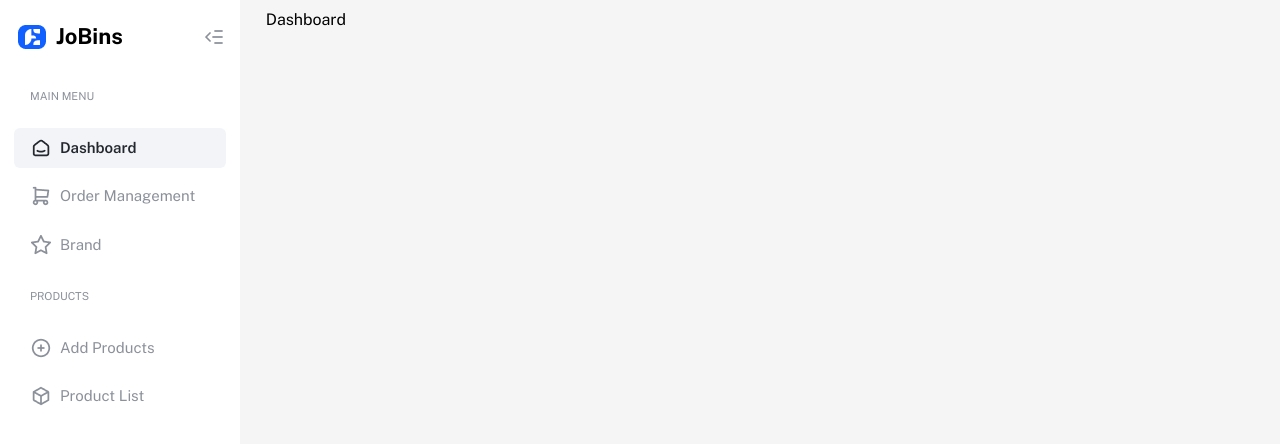
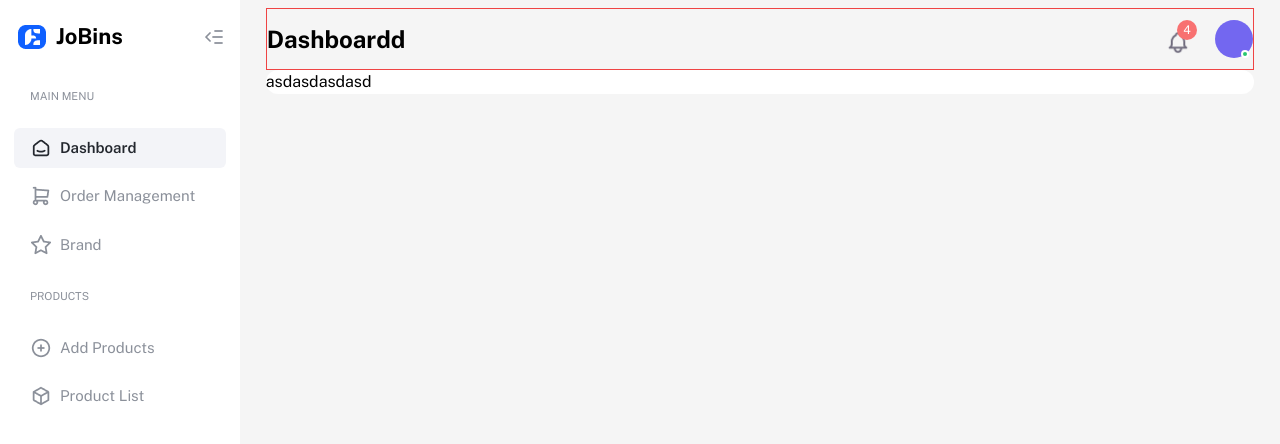
Before and after one commit to ZIR3A/jobins-frontend-challenge, a React (Vite) app: page / in a window 1280 px wide. Shown: the top 444 px of the page. Built offline with nearby package versions, Linux system fonts and the light colour scheme.

Commit message:
header component init

```diff
--- a/src/App.jsx
+++ b/src/App.jsx
@@ -3,6 +3,8 @@ import Layout from "./shared/Layout";
 function App() {
   return (
     <Layout>
+      {/* DIfferent routes can be defined here */}
+      {/* For now its only dashboard */}
       <Dashboard />
     </Layout>
   );
--- a/src/index.css
+++ b/src/index.css
@@ -3,13 +3,19 @@
 @tailwind base;
 @tailwind components;
 @tailwind utilities;
-
 html {
   font-family: "Public Sans", sans-serif;
   font-optical-sizing: auto;
   font-style: normal;
 }
 
+@layer components {
+  .card {
+    @apply rounded-xl bg-white
+  }
+}
+
+/* sidebar customization start */
 .sidebar-component {
   @apply max-w-[260px] h-screen min-w-[52px]
 }
@@ -26,17 +32,34 @@ html {
 
 .sidebar-menu-list-collapse {
   margin: auto 8px;
-  gap: 0;
   padding: 6px 8px 6px 8px;
+  @apply gap-0
 }
 
 .sidebar-header-wrapper-expand {
   padding: 20px 14px 20px 18px;
 }
+
 .sidebar-header-wrapper-collapse {
   padding: 20px 14px 20px 18px;
 }
 
+/* sidebar customization ends */
+
+/* Header customization starts */
+.header-wrapper {
+  height: 62px;
+  padding: 12px 0px 12px 0px;
+  @apply border border-red-500 flex justify-between items-center
+}
+
+.header-title {
+  @apply font-bold text-md sm:text-xl transition-all
+}
+
+/* Header customization ends */
+
+/* Main content customization ends */
 .main-section-wrapper {
   @apply bg-background w-full px-[26px] py-[8px]
 }
--- a/src/pages/dashboardModule/modules/Dashboard.jsx
+++ b/src/pages/dashboardModule/modules/Dashboard.jsx
@@ -1,8 +1,15 @@
 import React from 'react'
+import ContentWrapper from '../../../shared/ContentWrapper'
 
 const Dashboard = () => {
   return (
-    <div>Dashboard</div>
+    <ContentWrapper title="Dashboardd">
+      <div>
+        <div className="card">
+          asdasdasdasd
+        </div>
+      </div>
+    </ContentWrapper>
   )
 }
 
--- a/src/shared/Header.jsx
+++ b/src/shared/Header.jsx
@@ -1,16 +1,35 @@
-import PropTypes from 'prop-types'
-import { memo } from 'react'
+import PropTypes from "prop-types";
+import { memo } from "react";
+import { BellIcon } from "../utils";
 
 const Header = memo(function Header({ title }) {
     return (
-        <div className='header-wrapper'>
-            <span className='header-title'>{title}</span>
+        <div className="header-wrapper">
+            <span className="header-title">{title}</span>
+            <HeaderInfos />
         </div>
-    )
-})
+    );
+});
 
 Header.propTypes = {
-    title: PropTypes.string.isRequired
-}
+    title: PropTypes.string.isRequired,
+};
 
-export default Header
+export default Header;
+
+const HeaderInfos = memo(function HeaderInfos() {
+    const _count = 4
+    return (
+        <div className="flex gap-6 items-center justify-center">
+            <div className="notification-info">
+                <div className="relative w-[26px] h-[26px] notification-icon">
+                    <img src={BellIcon} className="absolute top-0 w-100 h-100 mt-1" alt="notification-bell-jobins" />
+                    <span className="absolute bottom-3 left-3 rounded-[100%] bg-red-400 h-[20px] w-[20px] flex justify-center items-center text-sm text-white">{_count}</span></div>
+            </div>
+            <div className="relative w-[38px] h-[38px]">
+                <div className="absolute w-full h-full rounded-full bg-blue-primary" />
+                <div className="absolute bottom-0 right-1 w-2 h-2 bg-green-primary rounded-full border-2 border-white" />
+            </div>
+        </div>
+    );
+});
--- a/src/shared/Layout.jsx
+++ b/src/shared/Layout.jsx
@@ -44,11 +44,7 @@ const Layout = memo(function Layout({ children }) {
           <SidebarItem icon={icon} text={name} active={active} isTitle={isTitle} key={_index} />
         ))}
       </Sidebar>
-      <section className="main-section-wrapper">
-        {/* DIfferent routes can be defined here */}
-        {/* For now its only dashboard */}
-        {children}
-      </section>
+      {children}
     </div>
   );
 });
--- a/src/utils/assets.js
+++ b/src/utils/assets.js
@@ -6,4 +6,5 @@ import ChevRight from "../assets/png/chev-right.png";
 import BoxIcon from "../assets/png/box.png";
 import CirclePlusIcon from "../assets/png/circle-plus.png";
 import StarIcon from "../assets/png/star.png";
-export { Logo, SmartHomeIcon, ShoppingCartIcon, ChevLeft, ChevRight, BoxIcon, CirclePlusIcon, StarIcon };
+import BellIcon from "../assets/png/bell.png";
+export { Logo, SmartHomeIcon, ShoppingCartIcon, BellIcon, ChevLeft, ChevRight, BoxIcon, CirclePlusIcon, StarIcon };
--- a/tailwind.config.js
+++ b/tailwind.config.js
@@ -9,6 +9,12 @@ export default {
         tertiary: "rgba(243, 244, 248, 1)",
         background: "rgba(245, 245, 245, 1)",
         white: "rgba(255, 255, 255, 1)",
+        blue: {
+          primary: "rgba(115, 103, 240, 1)",
+        },
+        green: {
+          primary: "rgba(40, 199, 111, 1)",
+        },
       },
       borderRadius: {
         sm: "6px",
```
Also changed, not shown: src/assets/png/bell.png (added).
